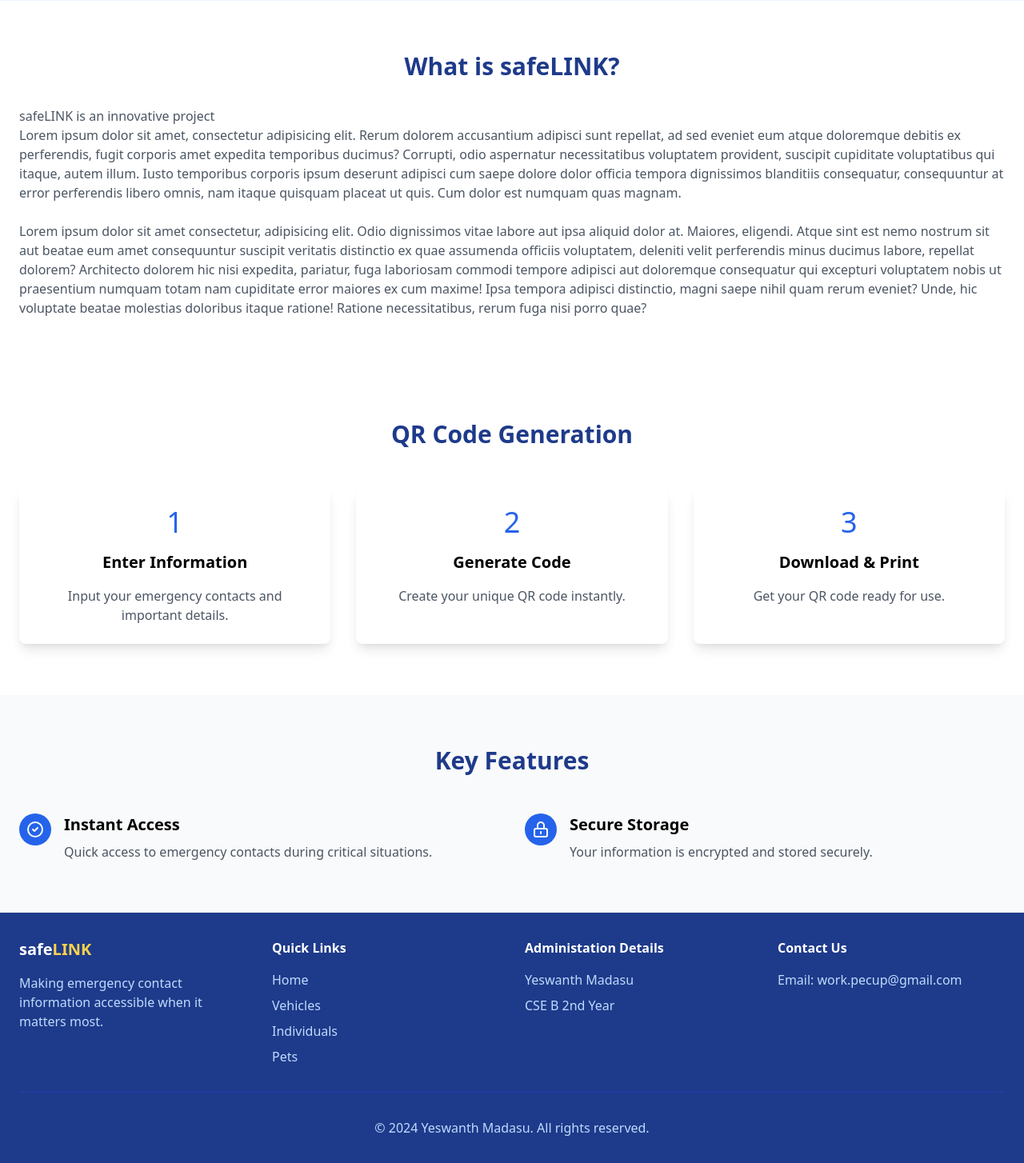
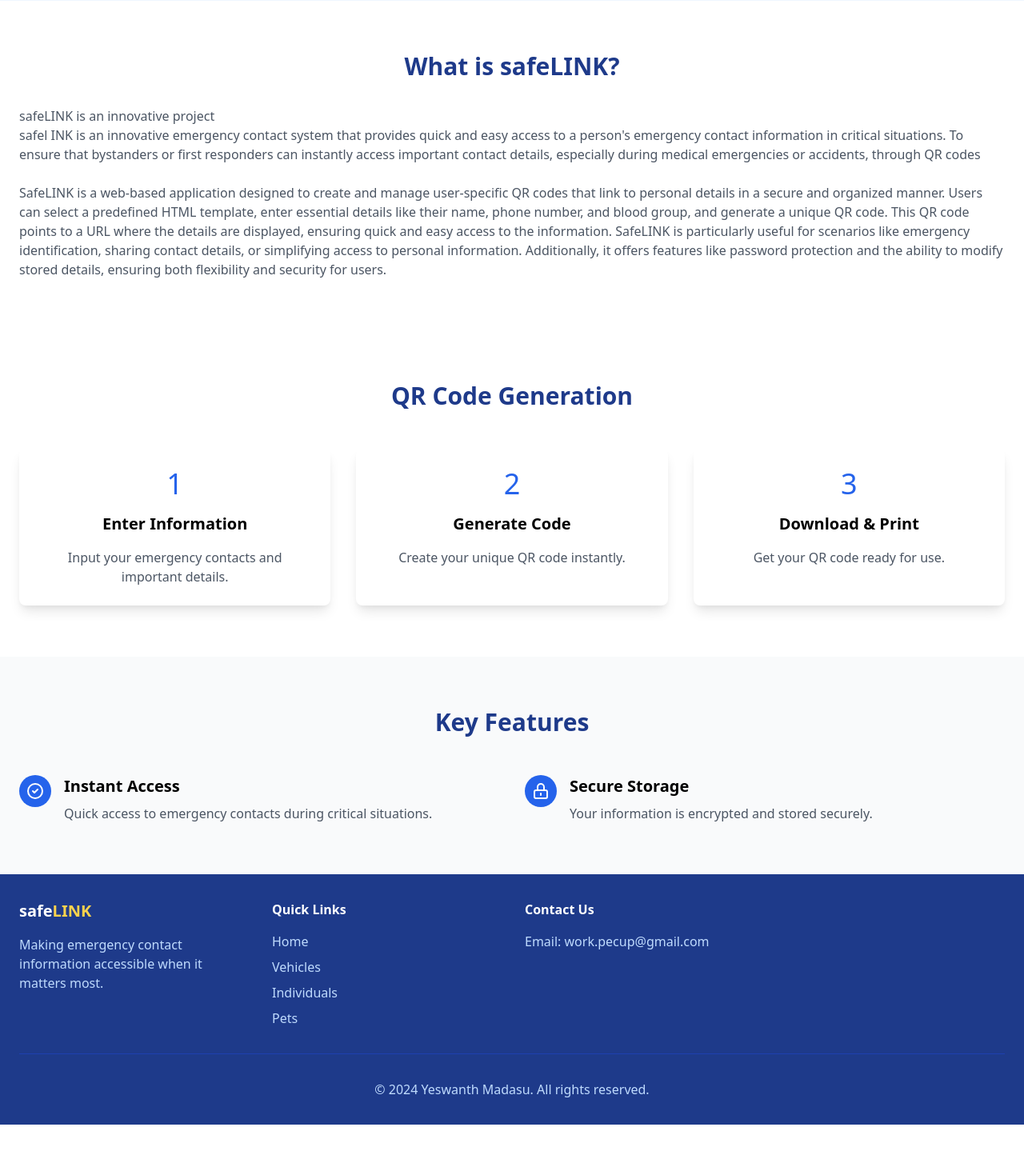
Before and after one commit to yeswanth49/safelink, a Flask app: page / in a window 1280 px wide. Shown: the part 379-1833 px from the top of the page at 80% size. After the commit the page ends 1785 px from the top, so only its background shows below. Run offline with Flask 3, Linux system fonts and the light colour scheme.

Commit message:
Update index.html

```diff
--- a/templates/index.html
+++ b/templates/index.html
@@ -91,10 +91,13 @@
         <div class="container mx-auto px-6">
             <h2 class="text-3xl font-bold text-center text-blue-900 mb-8" id="whatis">What is safeLINK?</h2>
             <p class="text-gray-600">safeLINK is an innovative project</p>
-            <p class="text-gray-600">Lorem ipsum dolor sit amet, consectetur adipisicing elit. Rerum dolorem accusantium adipisci sunt repellat, ad sed eveniet eum atque doloremque debitis ex perferendis, fugit corporis amet expedita temporibus ducimus? Corrupti, odio aspernatur necessitatibus voluptatem provident, suscipit cupiditate voluptatibus qui itaque, autem illum. Iusto temporibus corporis ipsum deserunt adipisci cum saepe dolore dolor officia tempora dignissimos blanditiis consequatur, consequuntur at error perferendis libero omnis, nam itaque quisquam placeat ut quis. Cum dolor est numquam quas magnam.</p>
+            <p class="text-gray-600">safel INK is an innovative emergency contact system that provides quick and easy access to a person's emergency contact information in critical situations. To ensure that bystanders or first responders can instantly access important contact details, especially during medical emergencies or accidents, through QR codes
 
             <br>
-            <p class="text-gray-600">Lorem ipsum dolor sit amet consectetur, adipisicing elit. Odio dignissimos vitae labore aut ipsa aliquid dolor at. Maiores, eligendi. Atque sint est nemo nostrum sit aut beatae eum amet consequuntur suscipit veritatis distinctio ex quae assumenda officiis voluptatem, deleniti velit perferendis minus ducimus labore, repellat dolorem? Architecto dolorem hic nisi expedita, pariatur, fuga laboriosam commodi tempore adipisci aut doloremque consequatur qui excepturi voluptatem nobis ut praesentium numquam totam nam cupiditate error maiores ex cum maxime! Ipsa tempora adipisci distinctio, magni saepe nihil quam rerum eveniet? Unde, hic voluptate beatae molestias doloribus itaque ratione! Ratione necessitatibus, rerum fuga nisi porro quae?</p>
+            <br>
+            <p class="text-gray-600">SafeLINK is a web-based application designed to create and manage user-specific QR codes that link to personal details in a secure and organized manner. Users can select a predefined HTML template, enter essential details like their name, phone number, and blood group, and generate a unique QR code. This QR code points to a URL where the details are displayed, ensuring quick and easy access to the information.
+
+SafeLINK is particularly useful for scenarios like emergency identification, sharing contact details, or simplifying access to personal information. Additionally, it offers features like password protection and the ability to modify stored details, ensuring both flexibility and security for users.
         </div>
     </section>
 
@@ -171,13 +174,6 @@
                     </ul>
                 </div>
                 <div>
-                    <h4 class="font-semibold mb-4">Administation Details</h4>
-                    <ul class="space-y-2">
-                        <li><a href="#" class="text-blue-200 hover:text-white">Yeswanth Madasu</a></li>
-                        <li><a href="#" class="text-blue-200 hover:text-white">CSE B 2nd Year</a></li>
-                    </ul>
-                </div>
-                <div>
                     <h4 class="font-semibold mb-4">Contact Us</h4>
                     <p class="text-blue-200">Email: work.pecup@gmail.com</p>
                 </div>
```
